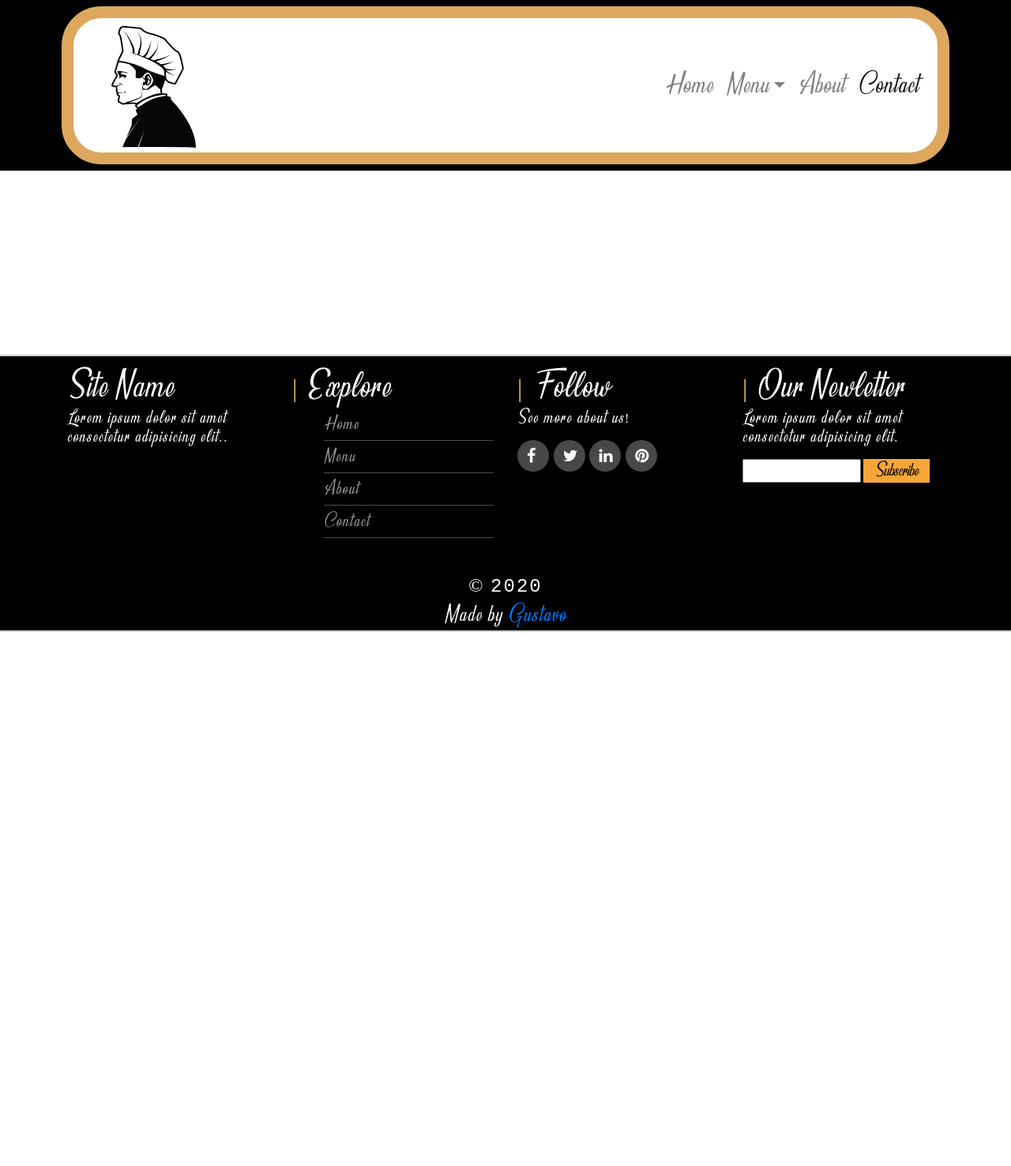
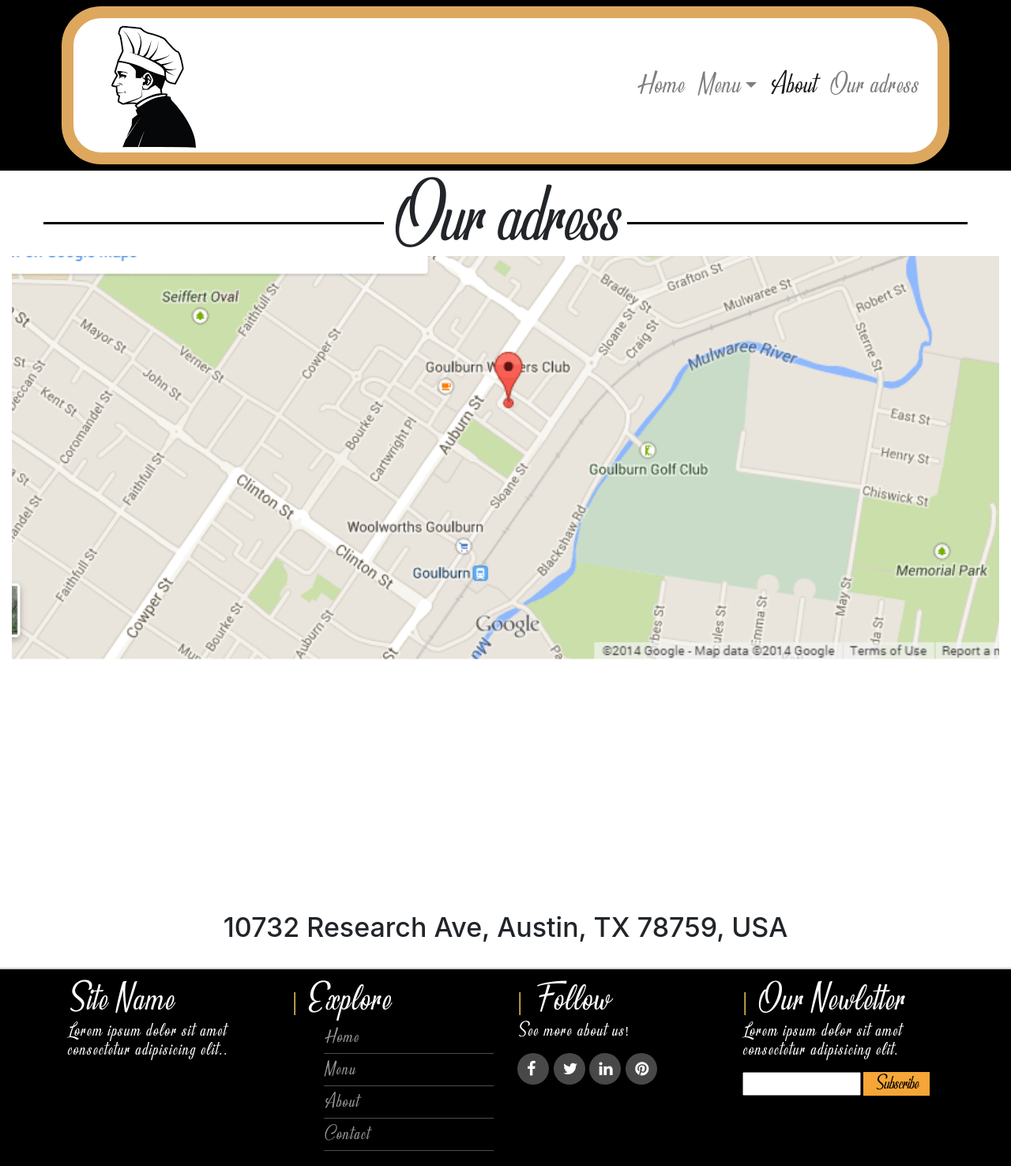
Before and after one commit to GustavoSouza12/Restaurant-Template, a plain HTML site: page contact.html in a window 1280 px wide. Shown: the top 1476 px of the page at 79% size. Before the commit the page ends 800 px from the top, so only its background shows below. Drawn offline with nearby package versions, Linux system fonts and the light colour scheme; files that its build step writes are made by us from their sources.

Commit message:
Project donegit add .git add .git add .git add .git add .git add .!

```diff
--- a/contact.html
+++ b/contact.html
@@ -4,24 +4,17 @@
     <meta charset="UTF-8">
     <meta name="viewport" content="width=device-width, user-scalable=yes, initial-scale=1.0, maximum-scale=10, minimum-scale=1.0">
     <title>Responsive Restaurant template</title>
-
-
-
     <link rel="stylesheet" href="https://use.fontawesome.com/releases/v5.8.1/css/all.css" integrity="sha384-50oBUHEmvpQ+1lW4y57PTFmhCaXp0ML5d60M1M7uH2+nqUivzIebhndOJK28anvf" crossorigin="anonymous">
-
-    <link rel="stylesheet" href="src\bootstrap.min.css">
-
+    <link rel="stylesheet" href="styles\bootstrap.min.css">
     <link rel="stylesheet" href="styles/contact.css">
-    <link rel="stylesheet" href="src/swiper.min.css">
     <link rel="stylesheet" href="https://cdnjs.cloudflare.com/ajax/libs/font-awesome/4.7.0/css/font-awesome.min.css">
     <link rel="stylesheet" href="https://unpkg.com/aos@next/dist/aos.css" />
-
   </head>
   <body>
     <div class="page-container">
       <nav class="navbar navbar-expand-md navbar-light  sticky-top border-dark">
         <div class="container-fluid navbar-style ">
-            <a class="navbar-brand" href="index.html"><img src="img/logo.png"></a>
+          <a class="navbar-brand" href="#"><img src="img/logo.png"></a>
           <button class="navbar-toggler" type="button" data-toggle="collapse" data-target="#navbarResponsive">
               <span class="navbar-toggler-icon"></span>
           </button>
@@ -39,20 +32,31 @@
                   </div>
               </li>
               <li class="nav-item">
-                    <a class="nav-link" href="about.html">About</a>
+                  <a class="nav-link active" href="about.html">About</a>
               </li>
               <li class="nav-item">
-                    <a class="nav-link active" href="contact.html">Contact</a>
+                  <a class="nav-link" href="contact.html">Our adress</a>
               </li>
-
             </ul>
           </div>
         </div>
       </nav>
       <main>
+        <div class="container-fluid">
+          <h1 class="info text-center"><span>Our adress</span></h1>
+          <div class="parallax" data-parallax="scroll" data-image-src="img/maps.png" data-z-index="1">
 
+          </div>
+        </div>
+        <div class="container">
+          <div class="row">
+            <h2 class="info-h2 text-center">10732 Research Ave, Austin, TX
+
+              78759, USA</h2>
+          </div>
+        </div>
       </main>
-        <footer>
+      <footer >
         <div class="footer-top">
           <div class="container">
             <div class="row">
@@ -94,14 +98,14 @@
     <script
       src="https://code.jquery.com/jquery-3.5.1.js"
       integrity="sha256-QWo7LDvxbWT2tbbQ97B53yJnYU3WhH/C8ycbRAkjPDc="
-            crossorigin="anonymous"></script>
+      crossorigin="anonymous">
+    </script>
+    <script src="src/parallax.js"></script>
     <script src="src\popper.min.js"></script>
-
     <script src="src/bootstrap.min.js"></script>
     <script src="https://unpkg.com/aos@next/dist/aos.js"></script>
     <script>
       AOS.init();
     </script>
   </body>
-
 </html>
--- a/styles/contact.css
+++ b/styles/contact.css
@@ -17,8 +17,6 @@
 .navbar{
     background-color: rgb(0, 0, 0);
 }
-
-
 .navbar-style{
     width: 90%;
      background-color: #ffffff;
@@ -38,16 +36,11 @@
     font-size: 1.5rem;
     letter-spacing: 1.5px;
     font-family: people;
-
-
-
 }
-
 nav div div ul {
     transform: translateX(-300rem);
     animation: slideIn .5s forwards;
 }
-
 .navbar-brand{
     position: relative;
     left: 30px;
@@ -55,12 +48,8 @@ nav div div ul {
     animation: slideInTop .5s forwards;
     animation-delay: 0.8;
 }
-
-
-
-
-ul.navbar-nav a:hover { color: #dda85e !important;
-
+ul.navbar-nav a:hover {
+    color: #dda85e !important;
 }
 .navbar-toggler{
     margin-right: 10px;
@@ -68,7 +57,6 @@ ul.navbar-nav a:hover { color: #dda85e !important;
      transform: translateY(-300rem);
     animation: slideInTop .5s forwards;
     animation-delay: 0.8;
-
 }
 @keyframes slideIn {
     from{
@@ -85,18 +73,46 @@ ul.navbar-nav a:hover { color: #dda85e !important;
         transform: translateY(0);
     }
 }
-
-
+.parallax {
+    min-height: 800px;
+    background: transparent;
+    width: 100%;
+    position: relative;
+}
+.info{
+    padding-top: 18px;
+    font-size: 70px;
+    font-family: people;
+    margin: 40px;
+    line-height: 0.1em;
+    border-bottom: 3px solid #000;
+}
+h1 span{
+    background:#fff;
+    padding:0 10px;
+}
+.info-h2{
+    padding: 30px;
+    font-size: 23px;
+    margin: 0 auto;
+    font-size: 34px;
+}
+i.fa{
+    padding: 10px;
+    color: #f5a637;
+    font-size: 50px;
+}
+i.fas{
+    padding: 10px;
+    color: #f5a637;
+    font-size: 50px;
+}
 footer{
-    position: absolute;
-    bottom: 0px;
     width: 100%;
-
     background-color: rgb(0, 0, 0);
     color: rgb(255, 255, 255);
     letter-spacing: 2px;
     font-family: people;
-
     border-top: 2px solid #ccd0d3;
     border-bottom: 2px solid #ccd0d3;
 }
@@ -108,7 +124,6 @@ footer{
  }
 .segment-two h2{
      color: #fff;
-
 }
 .segment-two h2::before{
      content: '|';
@@ -122,8 +137,6 @@ footer{
 .segment-three h2::before{
     content: '|';
     color: #e2bc51;
-
-
 }
 .segment-three a{
     background: #494848;
@@ -144,18 +157,15 @@ footer{
     content: '|';
     color: #e2bc51;
     padding-right: 10px;
-
 }
 .segment-four form input[type=email]{
     width:150px;
-
 }
 .segment-four form input[type=submit]{
     background: #f5a637;
     border: none;
     padding: 3px 15px;
     margin-left: -3px;
-
 }
 footer h2{
     margin-top: 20px;
@@ -163,8 +173,6 @@ footer{
 .font {
     font-family: monospace;
 }
-
-
 footer div ul li {
     list-style-type: none;
 }
@@ -179,13 +187,10 @@ footer div ul li a{
     color:#999999;
     text-decoration:none;
 }
-
 footer a:hover{
     color:#e2bc51;
     text-decoration:none;
-
 }
 .padding, h5{
     text-align: center;
-
 }
```
Also changed, not shown: about.html (+3 -16 lines), index.html (+2 -46 lines), styles/about.css (+0 -23 lines), img/maps.png (added). Lines whose indentation alone changed are shown as unchanged.
